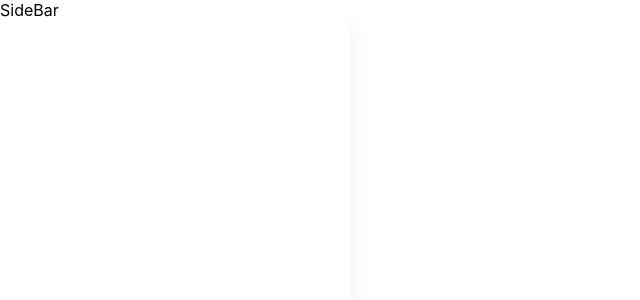
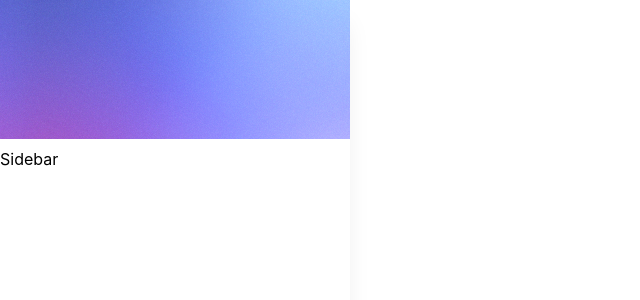
Before and after one commit to dkhmora/shipinsure-onboarding, a React (Create React App) app: page / in a window 1280 px wide. Shown: the top 300 px of the page, without its empty margins (0-640 px from the left). Built offline with nearby package versions, Linux system fonts and the light colour scheme.

Commit message:
Added sidebar header image

```diff
--- a/src/components/SideBar.css
+++ b/src/components/SideBar.css
@@ -1,5 +1,6 @@
 .sidebar-container {
   display: flex;
+  flex-direction: column;
   width: 350px;
   height: 1784px;
   align-items: flex-start;
@@ -10,3 +11,10 @@
   /* Shadow/large */
   box-shadow: 0px 20px 24px -4px rgba(0, 0, 0, 0.08);
 }
+
+.sidebar-header-image {
+  width: 350px;
+  height: 139px;
+  right: 0px;
+  top: 0px;
+}
--- a/src/components/SideBar.jsx
+++ b/src/components/SideBar.jsx
@@ -1,6 +1,16 @@
 import React from "react";
+import SideBarHeaderImage from "../assets/images/sidebar-header.png";
 import "./SideBar.css";
 
 export default function SideBar() {
-  return <div class="sidebar-container">SideBar</div>;
+  return (
+    <div class="sidebar-container">
+      <img
+        src={SideBarHeaderImage}
+        class="sidebar-header-image"
+        alt="sidebar-header"
+      />
+      Sidebar
+    </div>
+  );
 }
```
Also changed, not shown: src/assets/images/sidebar-header.png (added).
